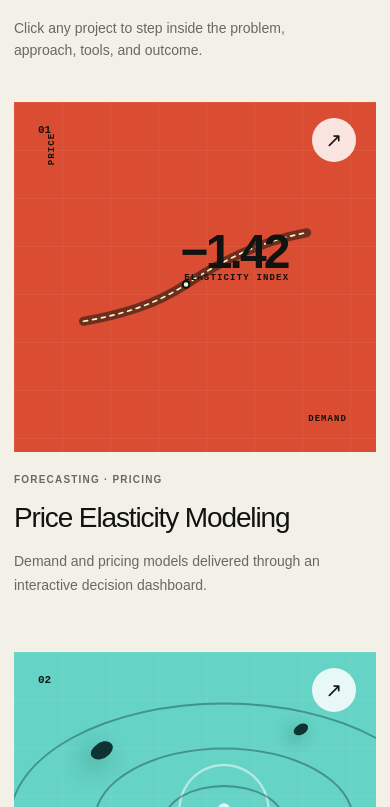
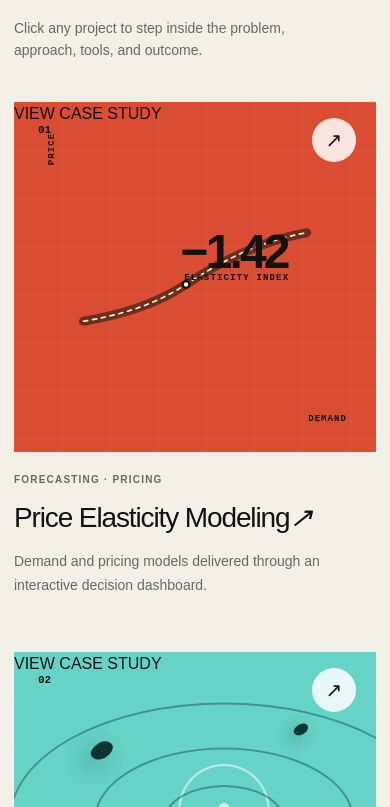
Before and after one commit to Boatengs/my-portfolio, a Next.js app: page / in a window 390 px wide. Shown: the part 1317-2124 px from the top of the page. Built offline with nearby package versions, Linux system fonts and the light colour scheme.

Commit message:
Add responsive project-card interactions

```diff
--- a/app/project-grid.tsx
+++ b/app/project-grid.tsx
@@ -13,7 +13,7 @@ function ProjectArt({slug}:{slug:string}){
 }
 
 export function ProjectGrid(){
-  const tilt=(e:React.MouseEvent<HTMLElement>)=>{const el=e.currentTarget,r=el.getBoundingClientRect(),x=(e.clientX-r.left)/r.width-.5,y=(e.clientY-r.top)/r.height-.5;el.style.setProperty("--rx",`${-y*8}deg`);el.style.setProperty("--ry",`${x*10}deg`)};
+  const tilt=(e:React.MouseEvent<HTMLElement>)=>{const el=e.currentTarget,r=el.getBoundingClientRect(),px=e.clientX-r.left,py=e.clientY-r.top,x=px/r.width-.5,y=py/r.height-.5;el.style.setProperty("--rx",`${-y*7}deg`);el.style.setProperty("--ry",`${x*9}deg`);el.style.setProperty("--mx",`${px}px`);el.style.setProperty("--my",`${py}px`)};
   const reset=(e:React.MouseEvent<HTMLElement>)=>{e.currentTarget.style.setProperty("--rx","0deg");e.currentTarget.style.setProperty("--ry","0deg")};
-  return <div className="project-grid">{projects.map((p,i)=><Link href={`/projects/${p.slug}`} key={p.slug} className={`project-card ${i===0||i===3?"wide":""}`} onMouseMove={tilt} onMouseLeave={reset}><div className={`project-visual ${p.accent}`}><span className="project-number">{p.index}</span>{p.image?<img className="demo-capture" src={p.image} alt={`${p.title} live Hugging Face interface`}/>:<><div className="visual-grid"/><ProjectArt slug={p.slug}/></>}<span className="open-mark">↗</span></div><div className="project-info"><p>{p.category}</p><h3>{p.title}</h3><span>{p.summary}</span></div></Link>)}</div>;
+  return <div className="project-grid">{projects.map((p,i)=><Link href={`/projects/${p.slug}`} key={p.slug} className={`project-card card-${i+1} ${i===0||i===3?"wide":""}`} onMouseMove={tilt} onMouseLeave={reset}><div className={`project-visual ${p.accent}`}><div className="cursor-glow"/><span className="project-number">{p.index}</span>{p.image?<img className="demo-capture" src={p.image} alt={`${p.title} live Hugging Face interface`}/>:<><div className="visual-grid"/><ProjectArt slug={p.slug}/></>}<span className="visual-label">VIEW CASE STUDY</span><span className="open-mark">↗</span></div><div className="project-info"><p>{p.category}</p><h3>{p.title}<i className="project-arrow">↗</i></h3><span>{p.summary}</span></div></Link>)}</div>;
 }
```
